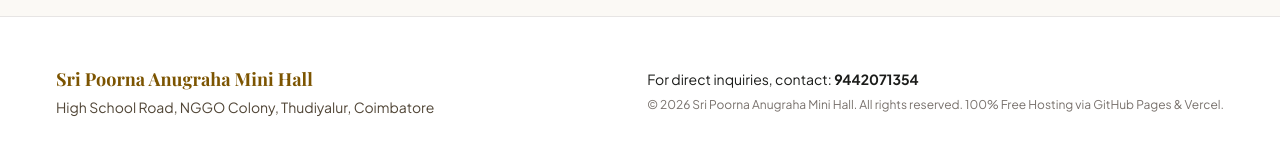
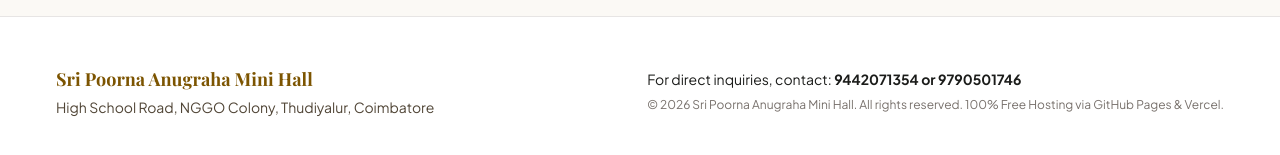
Before and after one commit to kumaresh15/poornaanugraha, a plain HTML site: page index.html in a window 1280 px wide. Shown: the part 3375-3530 px from the top of the page. Drawn offline with nearby package versions, Linux system fonts and the light colour scheme; no server answers.

Commit message:
Update index.html

```diff
--- a/index.html
+++ b/index.html
@@ -413,7 +413,7 @@
                 <p class="text-sm text-[#504536]">High School Road, NGGO Colony, Thudiyalur, Coimbatore</p>
             </div>
             <div class="text-sm">
-                <p class="text-[#1b1c1a]">For direct inquiries, contact: <strong class="text-[#1b1c1a]">9442071354</strong></p>
+                <p class="text-[#1b1c1a]">For direct inquiries, contact: <strong class="text-[#1b1c1a]">9442071354 or 9790501746</strong></p>
                 <p class="text-xs text-[#78716c] mt-2">&copy; 2026 Sri Poorna Anugraha Mini Hall. All rights reserved. 100% Free Hosting via GitHub Pages & Vercel.</p>
             </div>
         </div>
```
